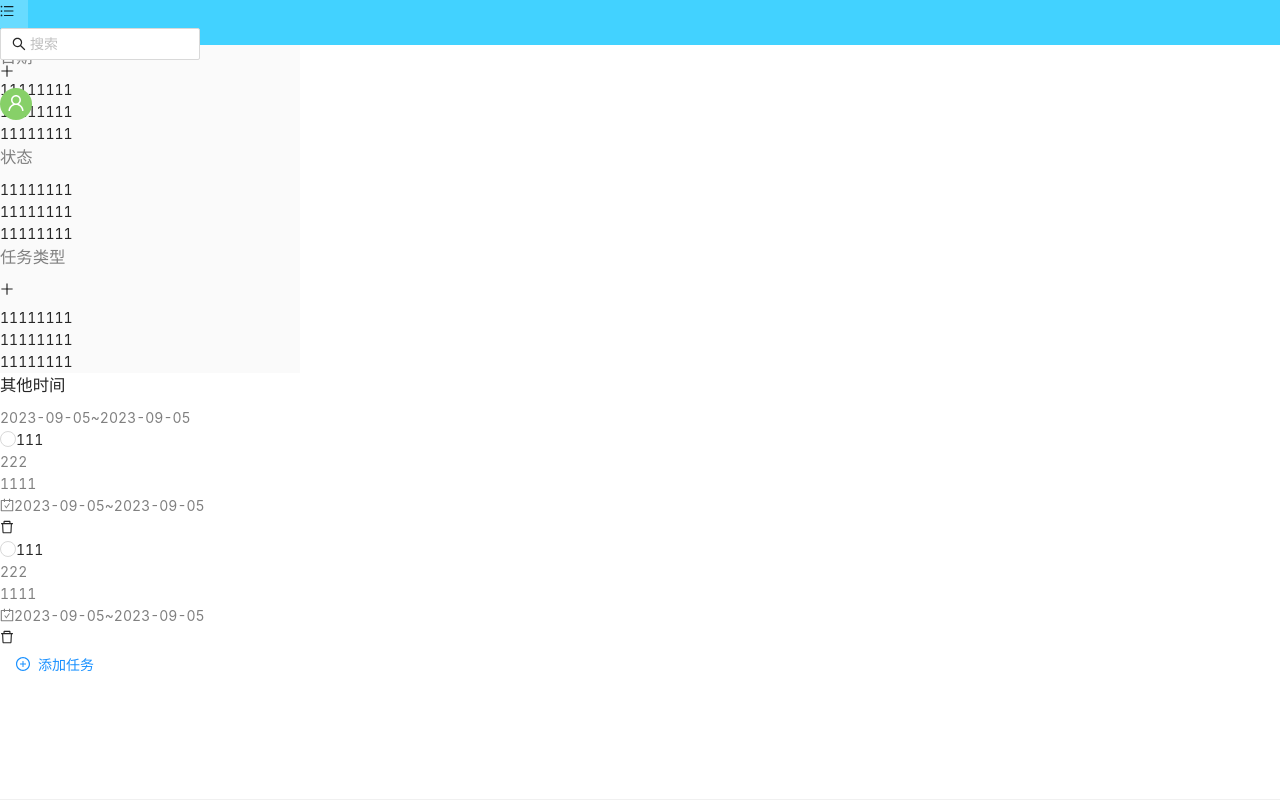
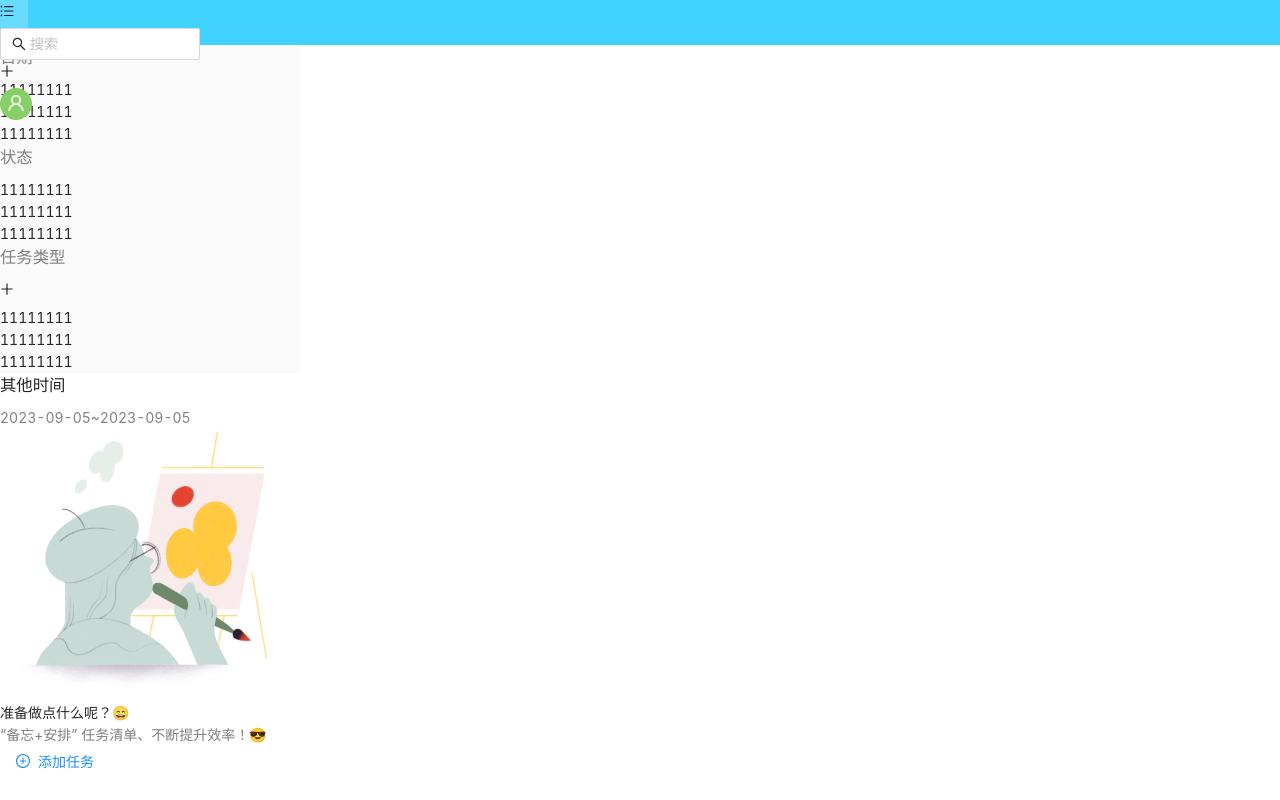
Before and after one commit to xiaochao112/react-todolist, a React (Vite) app: page / in a window 1280 px wide. Built offline with nearby package versions, Linux system fonts and the light colour scheme.

Commit message:
添加任务列表api

```diff
--- /dev/null
+++ b/src/api/task/index.ts
@@ -0,0 +1,6 @@
+import { post } from '@api';
+import { TReqTaskList, TResTaskList } from './type';
+
+// 获取任务列表
+export const getTaskList = (data: TReqTaskList) =>
+  post<TResTaskList, TReqTaskList>('/task/list', data);
--- /dev/null
+++ b/src/api/task/taskType/type.ts
@@ -0,0 +1,10 @@
+export type TaskType = {
+  typeId: number;
+  userId: number;
+  typeName: string;
+  desc: string;
+  createTime: string;
+  updateTime: string;
+  themeColor?: string;
+  icon?: string;
+};
--- /dev/null
+++ b/src/api/task/type.ts
@@ -0,0 +1,37 @@
+import { TaskType } from './taskType/type';
+
+export type TaskItem = {
+  taskId: number;
+  userId: number;
+  typeId: number;
+  status: 1 | 0;
+  taskName: string;
+  taskContent: string;
+  completeTime: string;
+  createTime: string;
+  updateTime: string;
+  typeMessage: TaskType;
+  expectTime: string | null;
+};
+
+export type TUserTaskList = {
+  total: number;
+  result: TaskItem[];
+  page: number;
+  typeId?: number | undefined;
+};
+
+export type TReqTaskList = {
+  page: number;
+  pageSize: number;
+  typeId?: number;
+  startTime?: number;
+  endTime?: number;
+  status?: number;
+};
+
+export type TResTaskList = {
+  code: number;
+  message: number;
+  result?: TUserTaskList;
+};
--- a/src/pages/home/Content/index.tsx
+++ b/src/pages/home/Content/index.tsx
@@ -1,12 +1,13 @@
 import { PlusCircleOutlined } from '@ant-design/icons';
 import empty from '@assets/img/empty.jpg';
 import { Button } from 'antd';
-import { useEffect, useState } from 'react';
-import TaskItem from './task/taskItem';
+import TaskItem from './Tasks/TaskItem';
 
-function Content() {
-  const [taskList, setTaskList] = useState([{ id: 1 }, { id: 2 }]);
-  useEffect(() => {}, [taskList]);
+type TProps = {
+  taskList: string[];
+};
+
+function Content({ taskList }: TProps) {
   return (
     <>
       <div className=' h-full pt-5' style={{ width: 800 }}>
--- a/src/pages/home/index.tsx
+++ b/src/pages/home/index.tsx
@@ -1,14 +1,26 @@
 import './index.less';
 import Content from './Content';
 import SliderBar from './SliderBar';
+import { useEffect, useState } from 'react';
+import { getTaskList } from '@api/task';
 
 function MyHome() {
+  const [taskList, setTaskList] = useState<string[]>([]);
+  const [page, setPage] = useState({ page: 1, pageSize: 10 });
+  const getList = async () => {
+    const data = { ...page, startTime: 1693238400000, endTime: 1693929599999 };
+    const res = await getTaskList(data);
+    console.log(res, 'res');
+  };
+  // useEffect(() => {
+  //   getList();
+  // }, []);
   return (
     <>
       <div className='flex h-full'>
         <SliderBar />
         <div className='content flex w-full justify-center'>
-          <Content />
+          <Content taskList={taskList} />
         </div>
       </div>
     </>
--- a/src/utils/storage.ts
+++ b/src/utils/storage.ts
@@ -8,7 +8,8 @@ function getStorage(isLocal?: boolean) {
  * @param {boolean} isLocal 是否临时存储，默认是本地
  */
 export function setKey(key: string, data: object | string, isLocal?: boolean) {
-  getStorage(isLocal).setItem(key, JSON.stringify(data));
+  data = typeof data === 'object' ? JSON.stringify(data) : data;
+  getStorage(isLocal).setItem(key, data);
 }
 
 /**
```
Also changed, not shown: src/api/task/taskType/index.ts (added), src/pages/home/Content/Tasks/TaskItem.tsx (renamed from src/pages/home/Content/task/TaskItem.tsx), src/pages/home/Content/Tasks/index.less (renamed from src/pages/home/Content/task/index.less).
